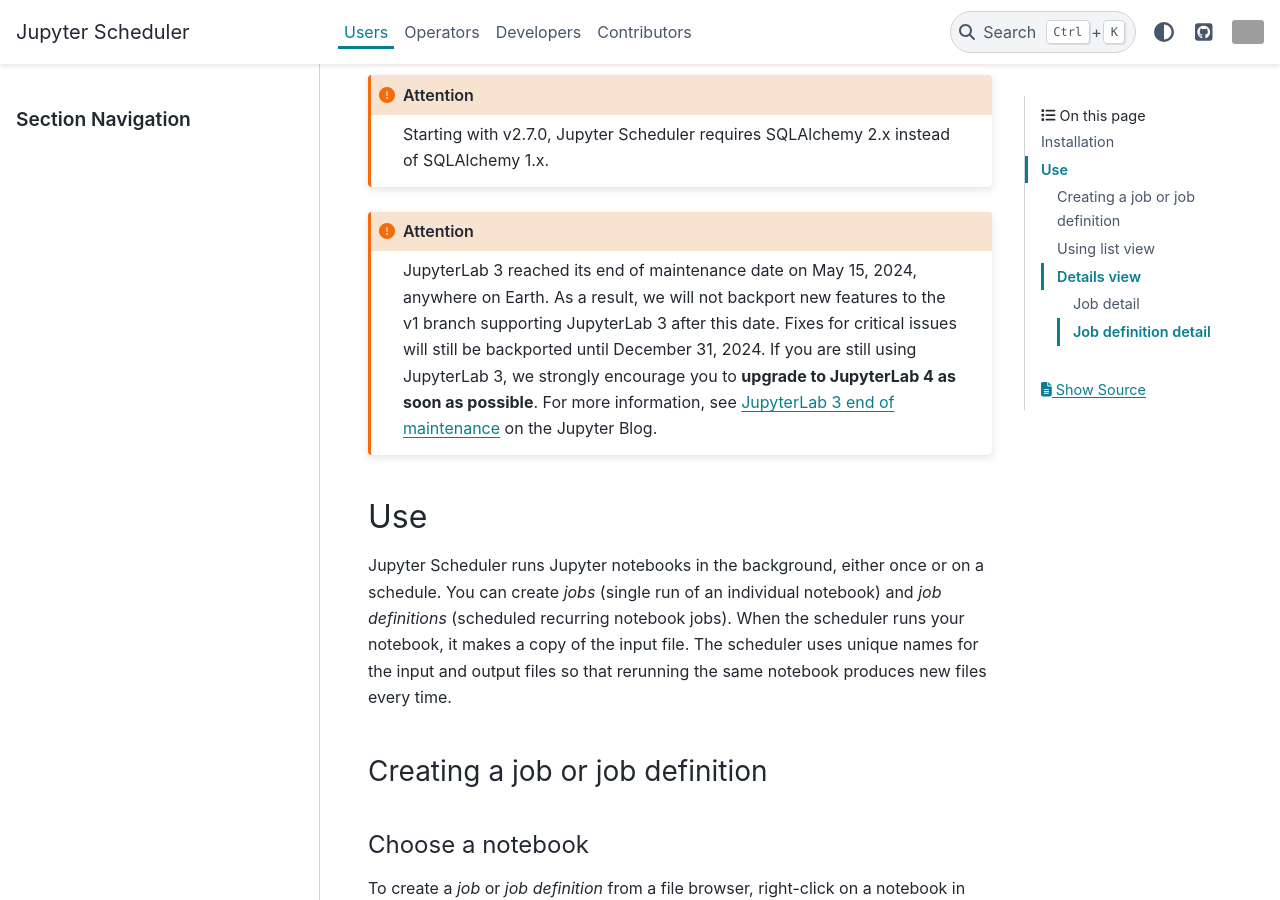
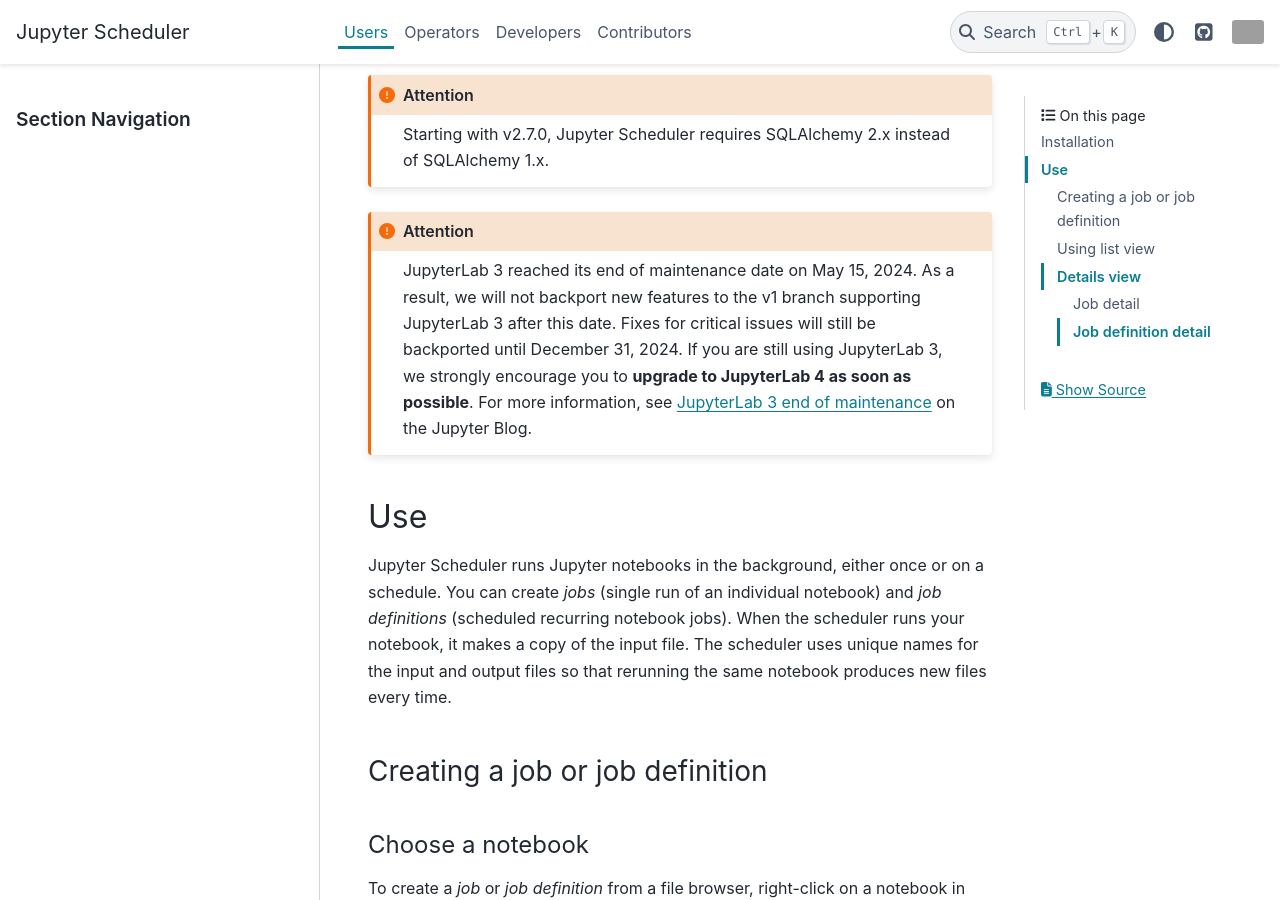
Before and after one commit to jupyter-server/jupyter-scheduler, a Sphinx documentation site: the page built from docs/users/index.md, in a window 1280 px wide and 900 px high, scrolled down 773 px. Built offline with Sphinx 7.4.7 and the PyData theme 0.15.4, drawn with Linux system fonts in a browser that asks for light colours; grey boxes are pictures that could not be loaded.

Commit message:
Remove "anywhere on earth" as it's not a relevant information anymore

```diff
--- a/docs/users/index.md
+++ b/docs/users/index.md
@@ -33,7 +33,7 @@
 
 :::{attention}
 :name: jupyter-lab-3-end-of-maintenance
-JupyterLab 3 reached its end of maintenance date on May 15, 2024, anywhere on Earth. As a result, we will not backport new features to the v1 branch supporting JupyterLab 3 after this date. Fixes for critical issues will still be backported until December 31, 2024. If you are still using JupyterLab 3, we strongly encourage you to **upgrade to JupyterLab 4 as soon as possible**. For more information, see [JupyterLab 3 end of maintenance](https://blog.jupyter.org/jupyterlab-3-end-of-maintenance-879778927db2) on the Jupyter Blog.
+JupyterLab 3 reached its end of maintenance date on May 15, 2024. As a result, we will not backport new features to the v1 branch supporting JupyterLab 3 after this date. Fixes for critical issues will still be backported until December 31, 2024. If you are still using JupyterLab 3, we strongly encourage you to **upgrade to JupyterLab 4 as soon as possible**. For more information, see [JupyterLab 3 end of maintenance](https://blog.jupyter.org/jupyterlab-3-end-of-maintenance-879778927db2) on the Jupyter Blog.
 :::
 
 ## Use
```
Also changed, not shown: README.md (+1 -1 lines).
